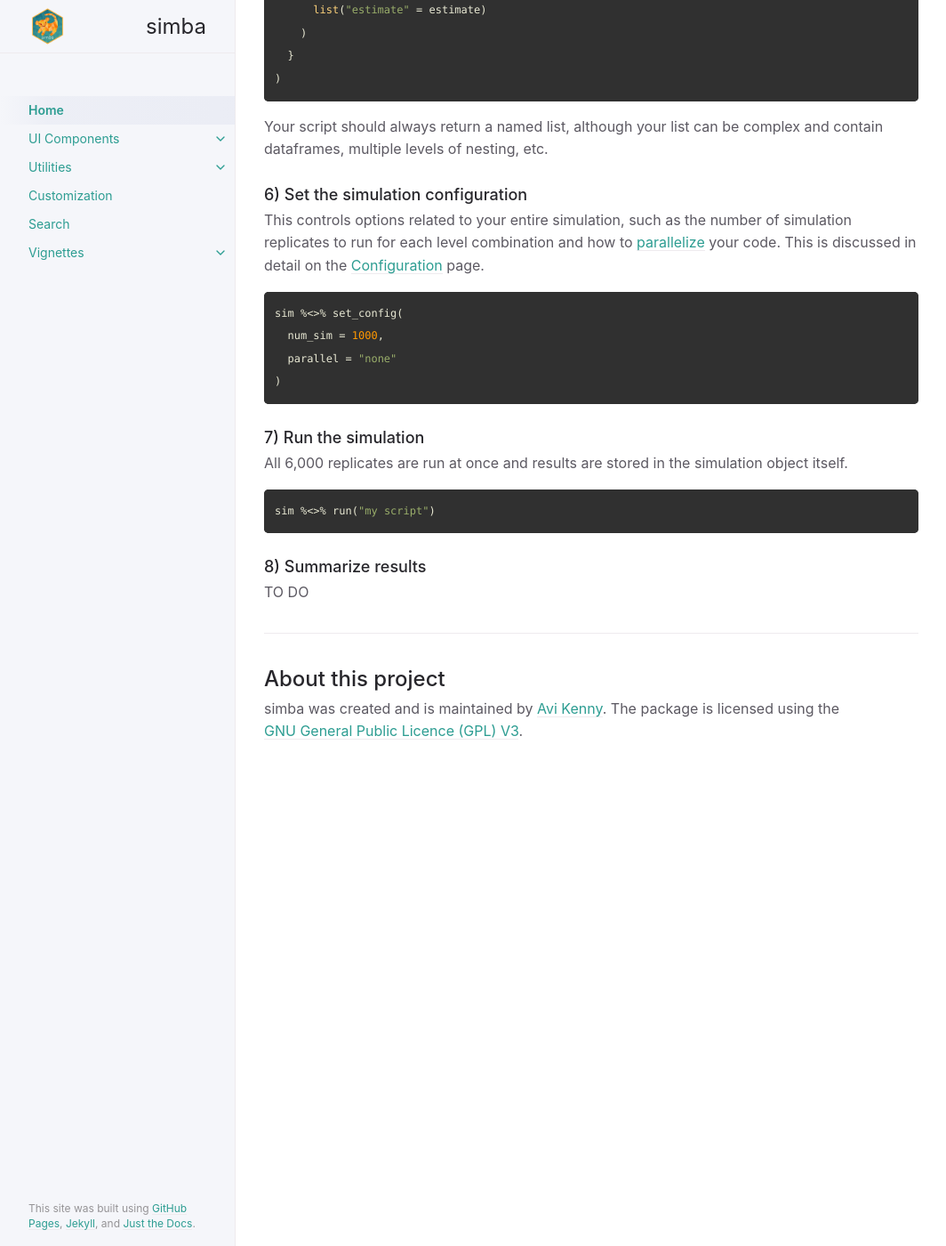
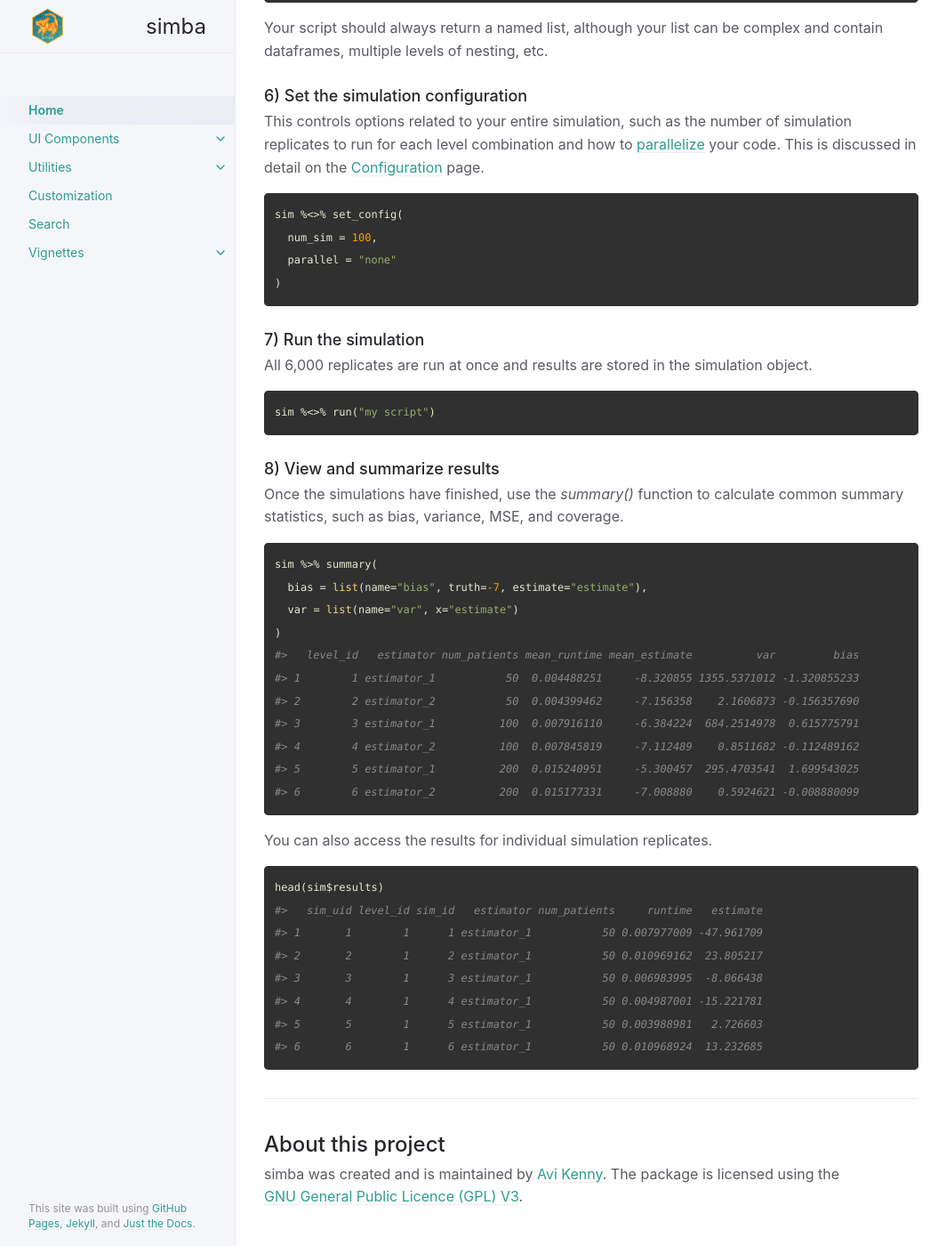
Before and after one commit to Avi-Kenny/SimEngine, a Jekyll site: the page built from docs/index.md, in a window 1280 px wide and 1400 px high, scrolled down 4107 px. Shown: the whole window at 89% size, without its empty margins (107-1171 px from the left). Built offline with Jekyll 4.4.1, drawn with Linux system fonts in a browser that asks for light colours; some of the changed text lies outside the part shown.

Commit message:
Updated docs site

````diff
--- a/docs/index.md
+++ b/docs/index.md
@@ -39,6 +39,7 @@ The goal of a statistical simulation is often to test how a new statistical meth
 To briefly illustrate how these phases are implemented using **simba**, we will use the example of estimating the average treatment effect of a drug in the context of a randomized controlled trial (RCT).
 
 ### 1) Load the package and create a "simulation object"
+
 The simulation object (an R object of class *simba*) will contain all data, functions, and results related to your simulation. Note that we make extensive use of the pipe operators (%<>% and %>%) from the **magrittr** package; if you have never used pipe operators, check out the <a href="https://magrittr.tidyverse.org" target="_blank">magrittr documentation</a>].
 
 ```R
@@ -48,6 +49,7 @@ sim <- new_sim()
 ```
 
 ### 2) Write a function to generate some data
+
 In **simba**, functions that generate data are called *creators*. Our creator will simulate data from an RCT in which we compare a continuous outcome (blood pressure) between two groups (the "treatment group" versus the "control group"). We generate the data by looping through individuals, assigning them randomly to either the treatment group or the control group, and generating their outcome according to a simple model (note: although we use a for-loop for illustrative purposes, vectorized methods are often faster).
 
 ```R
@@ -84,6 +86,7 @@ sim %<>% add_creator(create_rct_data)
 ```
 
 ### 3) Code your methods
+
 In this example, we test two different estimators of the average treatment effect. The first estimator uses the known probability of being assigned to the treatment group (0.5), whereas the second estimator uses an estimate of this probability based on the observed data. Don't worry too much about the mathematical deatils; the important thing is that both methods attempt to take in the dataset generated by the *create_rct_data()* function and return an estimate of the true treatment effect, which in this case is *-7*.
 
 ```R
@@ -118,6 +121,7 @@ sim %<>% add_method(estimator_2)
 ```
 
 ### 4) Set the simulation levels
+
 Often, we want to run the same simulation multiple times (with each run referred to as a "simulation replicate"), but with certain things changed. In this example, perhaps we want to vary the number of patients and the method used to estimate the average treatment effect. We refer to the things that vary as "simulation levels". By default, **simba** will run our simulation 1,000 times for each level combination. Below, since there are two methods and three values of num_patients, we have six level combinations and so **simba** will run a total of 6,000 simulation replicates.
 
 ```R
@@ -128,17 +132,16 @@ sim %<>% set_levels(
 ```
 
 ### 5) Create a simulation script
-The script is a function that contains the set of instructions for running a single simulation replicate. Within a script, you have access to several special functions and variables:
-- We can reference the current simulation level values using the variable *L*. For example, when the first simulation replicate is running, *L$method* will equal "estimator_1" and *L$num_patients* will equal 50. In the last simulation replicate, *L$method* will equal "estimator_2" and *L$num_patients* will equal 1,000.
-- We can use the methods we defined earlier either by calling the functions directly or by using the *use_method()* function (as is illustrated below). The latter is useful when your method is a simulation level, which will often be the case. The *use_method()* function is conceptually simular to *do.call()* from base R; the first argument is the name of your method (as a character string) and the remaining arguments are passed to the method.
-- We can also reference <a href="" target="_blank">simulation constants</a> and use the special <a href="" target="_blank">*use_creator()*</a> function, which is similar to *use_method()*.
+
+The script is a function that contains the set of instructions for running a single simulation replicate. Within a script, you can reference the current simulation level values using the variable *L*. For example, when the first simulation replicate is running, *L$method* will equal "estimator_1" and *L$num_patients* will equal 50. In the last simulation replicate, *L$method* will equal "estimator_2" and *L$num_patients* will equal 1,000. This can be used in conjunction with the *do.call()* base-R function to dynamically run different methods over different simulation replicates (as is illustrated below); this is useful when your method is a simulation level, which will often be the case.
+- We can also reference <a href="" target="_blank">simulation constants</a> using the variable *C*.
 
 ```R
 sim %<>% add_script(
   "my script",
   function() {
     df <- create_rct_data(L$num_patients)
-    estimate <- use_method(L$estimator, df)
+    estimate <- do.call(L$estimator, list(df))
     return (
       list("estimate" = estimate)
     )
@@ -149,24 +152,54 @@ sim %<>% add_script(
 Your script should always return a named list, although your list can be complex and contain dataframes, multiple levels of nesting, etc.
 
 ### 6) Set the simulation configuration
+
 This controls options related to your entire simulation, such as the number of simulation replicates to run for each level combination and how to <a href="/docs/parallel.html" target="_blank">parallelize</a> your code. This is discussed in detail on the <a href="/docs/configuration.html" target="_blank">Configuration</a> page.
 
 ```R
 sim %<>% set_config(
-  num_sim = 1000,
+  num_sim = 100,
   parallel = "none"
 )
 ```
 
 ### 7) Run the simulation
-All 6,000 replicates are run at once and results are stored in the simulation object itself.
+
+All 6,000 replicates are run at once and results are stored in the simulation object.
 
 ```R
 sim %<>% run("my script")
 ```
 
-### 8) Summarize results
-TO DO
+### 8) View and summarize results
+
+Once the simulations have finished, use the *summary()* function to calculate common summary statistics, such as bias, variance, MSE, and coverage.
+
+```R
+sim %>% summary(
+  bias = list(name="bias", truth=-7, estimate="estimate"),
+  var = list(name="var", x="estimate")
+)
+#>   level_id   estimator num_patients mean_runtime mean_estimate          var         bias
+#> 1        1 estimator_1           50  0.004488251     -8.320855 1355.5371012 -1.320855233
+#> 2        2 estimator_2           50  0.004399462     -7.156358    2.1606873 -0.156357690
+#> 3        3 estimator_1          100  0.007916110     -6.384224  684.2514978  0.615775791
+#> 4        4 estimator_2          100  0.007845819     -7.112489    0.8511682 -0.112489162
+#> 5        5 estimator_1          200  0.015240951     -5.300457  295.4703541  1.699543025
+#> 6        6 estimator_2          200  0.015177331     -7.008880    0.5924621 -0.008880099
+```
+
+You can also access the results for individual simulation replicates.
+
+```R
+head(sim$results)
+#>   sim_uid level_id sim_id   estimator num_patients     runtime   estimate
+#> 1       1        1      1 estimator_1           50 0.007977009 -47.961709
+#> 2       2        1      2 estimator_1           50 0.010969162  23.805217
+#> 3       3        1      3 estimator_1           50 0.006983995  -8.066438
+#> 4       4        1      4 estimator_1           50 0.004987001 -15.221781
+#> 5       5        1      5 estimator_1           50 0.003988981   2.726603
+#> 6       6        1      6 estimator_1           50 0.010968924  13.232685
+```
 
 ---
 
````
Also changed, not shown: vignettes/getting-started.Rmd (+22 -28 lines).
